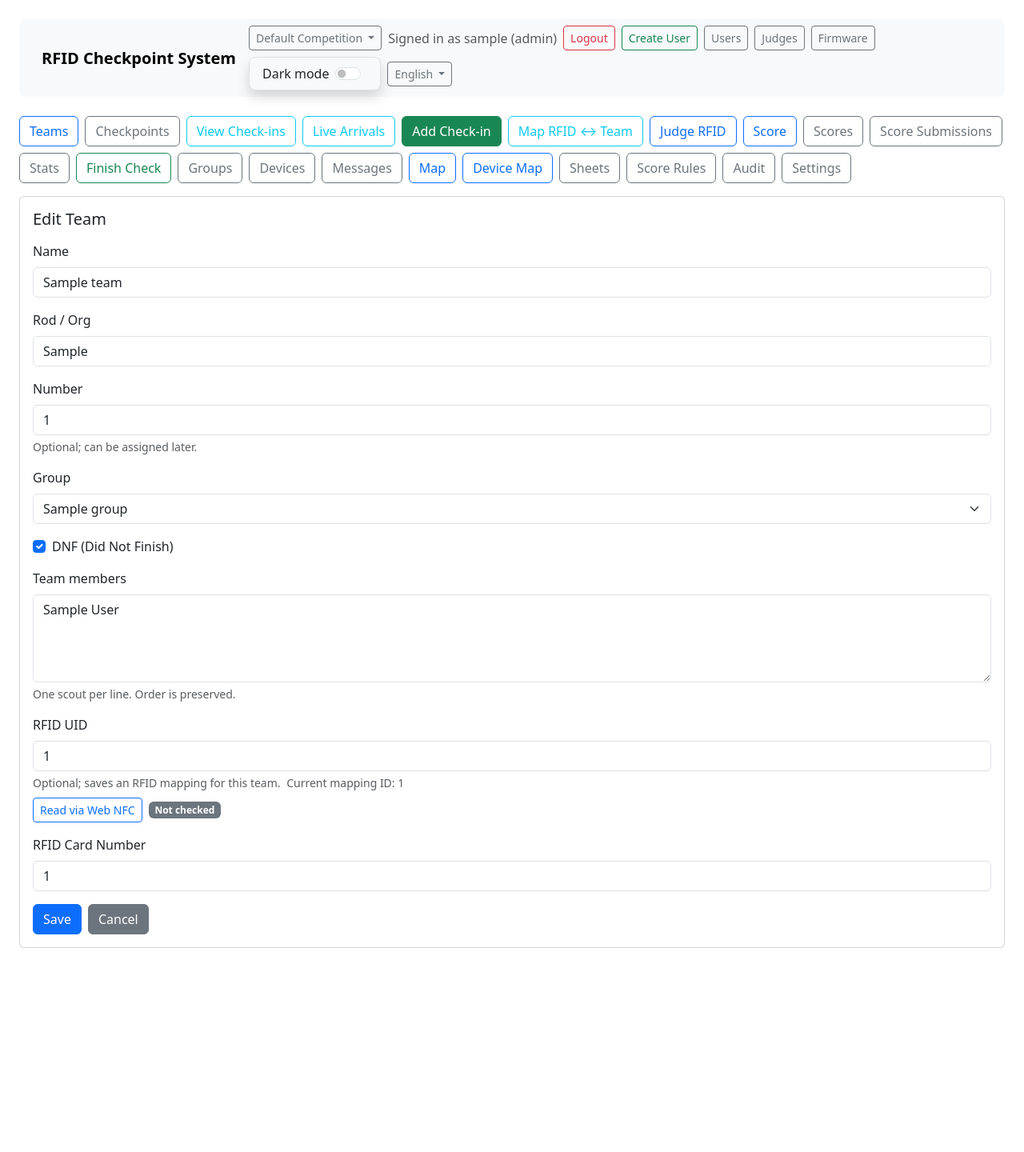
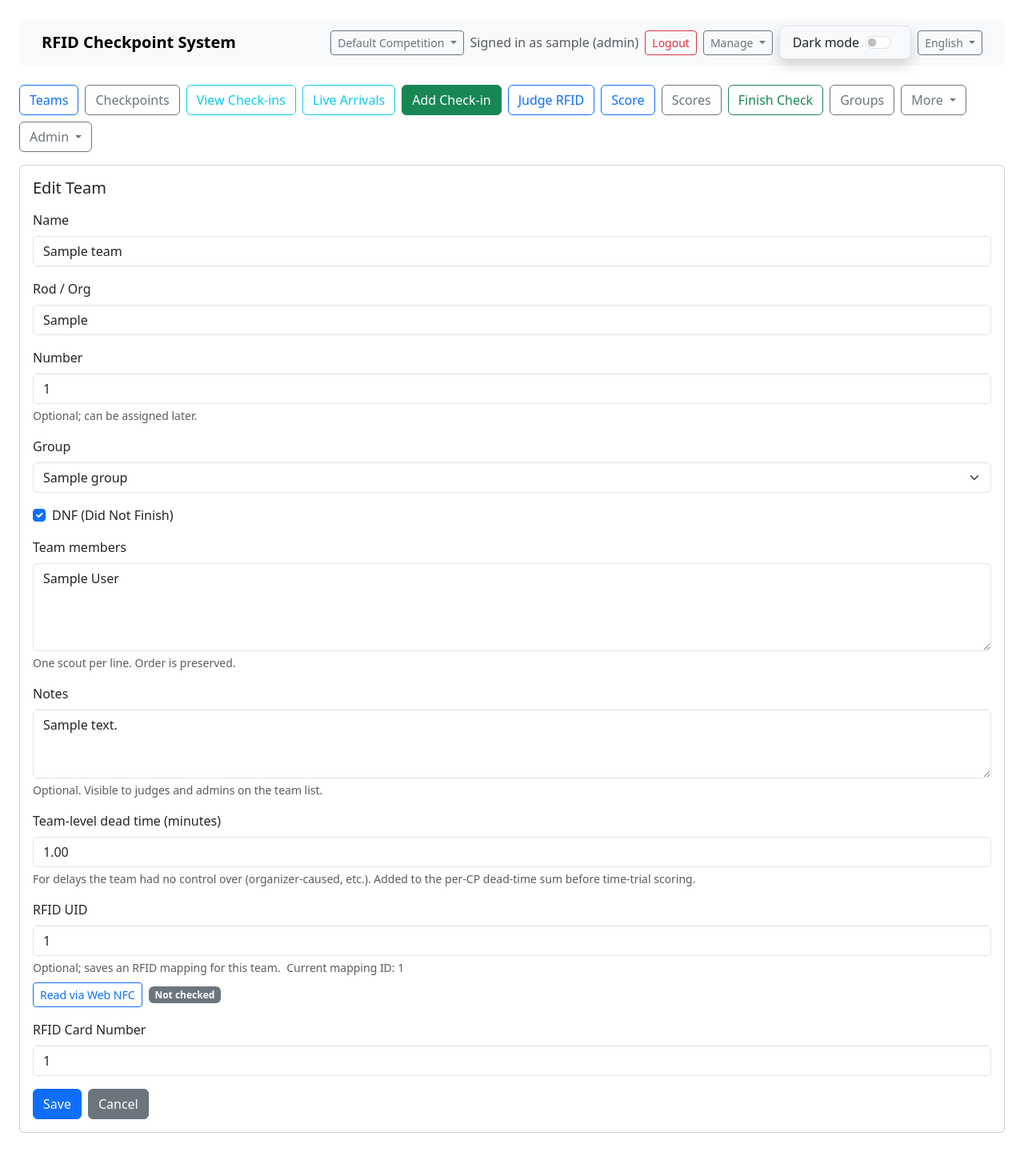
Before and after one commit to brinsoko/LoRa-CP, a Flask app: page /teams/1/edit in a window 1280 px wide. Shown: the whole page at 80% size. Before the commit the page ends 1185 px from the top, so only its background shows below. Run offline with Flask 3, Linux system fonts and the light colour scheme; a user stored in the database is signed in; tables that the repository leaves empty hold one stand-in row (values such as "Sample post").

Commit message:
wave 5: team notes, bonus dead-time UI, nav grouping, popups
Item 19 — Team.notes free-text field. Edit/Add team forms get a
3-row textarea (max 2000 chars). Teams list shows a sticky-note
icon with tooltip when notes are non-empty. Notes captured in the
team-update audit snapshot automatically.

Item 20 — Team.bonus_dead_time admin-only input. Number input
gated by has_role(admin). API silently drops the field for
non-admins. The scoring side was already wired up in wave 1+3.

Item 7 — navigation consolidation. 21 visible nav items down to
~10 for judges. Admin-only items collapse behind Admin ▾, less
frequent items behind More ▾, header buttons behind Manage ▾. No
tabs deleted; only grouped. Role gates preserved.

Item 17 — flash message polish. Bootstrap icons per category
(check / warning-triangle / x-circle / info / chat), dismissible
close buttons, success messages auto-dismiss in 5s, warnings and
errors stay sticky. Bootstrap Icons CDN added to base layout.

```diff
--- a/app/blueprints/teams/routes.py
+++ b/app/blueprints/teams/routes.py
@@ -148,17 +148,29 @@ def add_team():
             )
 
         members = _parse_members_text(request.form.get("members_text"))
+        notes = (request.form.get("notes") or "").strip()
+
+        create_payload = {
+            "name": name,
+            "number": number,
+            "organization": organization,
+            "group_id": selected_group_id,
+            "members": members,
+            "notes": notes,
+        }
+        if (get_current_competition_role() or "") == "admin":
+            raw_bonus = (request.form.get("bonus_dead_time") or "").strip()
+            if raw_bonus:
+                try:
+                    bonus_value = max(0.0, float(raw_bonus))
+                except (TypeError, ValueError):
+                    bonus_value = 0.0
+                create_payload["bonus_dead_time"] = bonus_value
 
         resp, payload = api_json(
             "POST",
             "/api/teams",
-            json={
-                "name": name,
-                "number": number,
-                "organization": organization,
-                "group_id": selected_group_id,
-                "members": members,
-            },
+            json=create_payload,
         )
 
         if resp.status_code == 201:
@@ -263,9 +275,19 @@ def edit_team(team_id: int):
             "organization": organization,
             "group_id": selected_group_id,
             "members": _parse_members_text(request.form.get("members_text")),
+            "notes": (request.form.get("notes") or "").strip(),
         }
         if (get_current_competition_role() or "") == "admin":
             update_payload["dnf"] = bool(request.form.get("dnf"))
+            raw_bonus = (request.form.get("bonus_dead_time") or "").strip()
+            if raw_bonus:
+                try:
+                    bonus_value = max(0.0, float(raw_bonus))
+                except (TypeError, ValueError):
+                    bonus_value = 0.0
+            else:
+                bonus_value = 0.0
+            update_payload["bonus_dead_time"] = bonus_value
 
         resp, payload = api_json(
             "PATCH",
--- a/app/templates/base.html
+++ b/app/templates/base.html
@@ -11,6 +11,11 @@
   <link rel="stylesheet"
         href="https://cdn.jsdelivr.net/npm/bootstrap@5.3.2/dist/css/bootstrap.min.css"
         integrity="sha384-T3c6CoIi6uLrA9TneNEoa7RxnatzjcDSCmG1MXxSR1GAsXEV/Dwwykc2MPK8M2HN"
+        crossorigin="anonymous">
+
+  <!-- Bootstrap Icons (for flash message icons, notes indicator, etc.) -->
+  <link rel="stylesheet"
+        href="https://cdn.jsdelivr.net/npm/bootstrap-icons@1.11.3/font/bootstrap-icons.min.css"
         crossorigin="anonymous">
 
   <!-- Initialize theme early (avoid flash) -->
@@ -93,12 +98,17 @@
           <a href="{{ url_for('auth.login') }}" class="btn btn-sm btn-outline-primary">{{ _('Login') }}</a>
         {% endif %}
         {% if current_user.is_authenticated and current_competition_role == 'admin' %}
-          <a href="{{ url_for('auth.register') }}" class="btn btn-sm btn-outline-success">{{ _('Create User') }}</a>
-        {% endif %}
-        {% if current_user.is_authenticated and current_competition_role == 'admin' %}
-          <a href="{{ url_for('users.list_users') }}" class="btn btn-sm btn-outline-secondary">{{ _('Users') }}</a>
-          <a href="{{ url_for('judges.assign_checkpoints') }}" class="btn btn-sm btn-outline-secondary">{{ _('Judges') }}</a>
-          <a href="{{ url_for('firmware.firmware_list') }}" class="btn btn-sm btn-outline-secondary">{{ _('Firmware') }}</a>
+          <div class="dropdown">
+            <button class="btn btn-sm btn-outline-secondary dropdown-toggle" type="button" data-bs-toggle="dropdown" aria-expanded="false">
+              {{ _('Manage') }}
+            </button>
+            <ul class="dropdown-menu dropdown-menu-end">
+              <li><a class="dropdown-item" href="{{ url_for('auth.register') }}">{{ _('Create User') }}</a></li>
+              <li><a class="dropdown-item" href="{{ url_for('users.list_users') }}">{{ _('Users') }}</a></li>
+              <li><a class="dropdown-item" href="{{ url_for('judges.assign_checkpoints') }}">{{ _('Judges') }}</a></li>
+              <li><a class="dropdown-item" href="{{ url_for('firmware.firmware_list') }}">{{ _('Firmware') }}</a></li>
+            </ul>
+          </div>
         {% endif %}
 
         <!-- THEME TOGGLE -->
@@ -140,44 +150,56 @@
     {% endif %}
 
     {% if current_competition and current_user.is_authenticated and current_competition_role in ['judge','admin'] %}
+      {# High-frequency-during-race tabs: keep visible #}
       <a href="{{ url_for('checkpoints.list_checkpoints') }}" class="btn btn-outline-secondary">{{ _('Checkpoints') }}</a>
-
-
-
       <a href="{{ url_for('checkins.list_checkins') }}" class="btn btn-outline-info">{{ _('View Check-ins') }}</a>
       <a href="{{ url_for('checkins.live_arrivals') }}" class="btn btn-outline-info">{{ _('Live Arrivals') }}</a>
       <a href="{{ url_for('checkins.add_checkin') }}" class="btn btn-success">{{ _('Add Check-in') }}</a>
-
-      <a href="{{ url_for('rfid.list_rfid') }}" class="btn btn-outline-info">{{ _('Map RFID ↔ Team') }}</a>
       <a href="{{ url_for('rfid.judge_console') }}" class="btn btn-outline-primary">{{ _('Judge RFID') }}</a>
       <a href="{{ url_for('scores.judge_score') }}" class="btn btn-outline-primary">{{ _('Score') }}</a>
       <a href="{{ url_for('scores.view_scores') }}" class="btn btn-outline-secondary">{{ _('Scores') }}</a>
-      {% if not current_competition.hide_score_submissions %}
-      <a href="{{ url_for('scores.score_submissions') }}" class="btn btn-outline-secondary">{{ _('Score Submissions') }}</a>
-      {% endif %}
-      <a href="{{ url_for('scores.score_stats') }}" class="btn btn-outline-secondary">{{ _('Stats') }}</a>
       <a href="{{ url_for('rfid.finish_console') }}" class="btn btn-outline-success">{{ _('Finish Check') }}</a>
+      <a href="{{ url_for('groups.list_groups') }}" class="btn btn-outline-secondary">{{ _('Groups') }}</a>
 
-      <a href="{{ url_for('groups.list_groups') }}" class="btn btn-outline-secondary">{{ _('Groups') }}</a>
-      <a href="{{ url_for('lora.lora_list') }}" class="btn btn-outline-secondary">{{ _('Devices') }}</a>
-      {% if current_user.is_authenticated and current_competition_role == 'admin' and not current_competition.hide_audit_messages %}
+      {# Lower-traffic-during-race utilities: collapse under "More" #}
+      <div class="dropdown">
+        <button class="btn btn-outline-secondary dropdown-toggle" type="button" data-bs-toggle="dropdown" aria-expanded="false">
+          {{ _('More') }}
+        </button>
+        <ul class="dropdown-menu">
+          <li><a class="dropdown-item" href="{{ url_for('rfid.list_rfid') }}">{{ _('Map RFID ↔ Team') }}</a></li>
+          {% if not current_competition.hide_score_submissions %}
+          <li><a class="dropdown-item" href="{{ url_for('scores.score_submissions') }}">{{ _('Score Submissions') }}</a></li>
+          {% endif %}
+          <li><a class="dropdown-item" href="{{ url_for('scores.score_stats') }}">{{ _('Stats') }}</a></li>
+          <li><a class="dropdown-item" href="{{ url_for('lora.lora_list') }}">{{ _('Devices') }}</a></li>
+          {% if not current_competition.hide_gps_map %}
+          <li><a class="dropdown-item" href="{{ url_for('maps.index') }}">{{ _('Map') }}</a></li>
+          {% endif %}
+          {% if not current_competition.hide_dev_map %}
+          <li><a class="dropdown-item" href="{{ url_for('maps.lora_map') }}">{{ _('Device Map') }}</a></li>
+          {% endif %}
+          {% if current_competition_role == 'admin' and not current_competition.hide_audit_messages %}
+          <li><a class="dropdown-item" href="{{ url_for('messages.list_messages') }}">{{ _('Messages') }}</a></li>
+          {% endif %}
+        </ul>
+      </div>
 
-          <a class="btn btn-outline-secondary" href="{{ url_for('messages.list_messages') }}">{{ _('Messages') }}</a>
-
-      {% endif %}
-      {% if not current_competition.hide_gps_map %}
-      <a href="{{ url_for('maps.index') }}" class="btn btn-outline-primary">{{ _('Map') }}</a>
-      {% endif %}
-      {% if not current_competition.hide_dev_map %}
-      <a href="{{ url_for('maps.lora_map') }}" class="btn btn-outline-primary">{{ _('Device Map') }}</a>
-      {% endif %}
-      {% if current_user.is_authenticated and current_competition_role == 'admin' %}
-      <a href="{{ url_for('sheets_admin.list_sheets') }}" class="btn btn-outline-secondary">{{ _('Sheets') }}</a>
-      <a href="{{ url_for('scores.score_rules') }}" class="btn btn-outline-secondary">{{ _('Score Rules') }}</a>
-      {% if not current_competition.hide_audit_messages %}
-      <a href="{{ url_for('audit.list_audit_events') }}" class="btn btn-outline-secondary">{{ _('Audit') }}</a>
-      {% endif %}
-      <a href="{{ url_for('main.competition_settings') }}" class="btn btn-outline-secondary">{{ _('Settings') }}</a>
+      {# Admin-only operational tools: collapse under "Admin" #}
+      {% if current_competition_role == 'admin' %}
+      <div class="dropdown">
+        <button class="btn btn-outline-secondary dropdown-toggle" type="button" data-bs-toggle="dropdown" aria-expanded="false">
+          {{ _('Admin') }}
+        </button>
+        <ul class="dropdown-menu">
+          <li><a class="dropdown-item" href="{{ url_for('sheets_admin.list_sheets') }}">{{ _('Sheets') }}</a></li>
+          <li><a class="dropdown-item" href="{{ url_for('scores.score_rules') }}">{{ _('Score Rules') }}</a></li>
+          {% if not current_competition.hide_audit_messages %}
+          <li><a class="dropdown-item" href="{{ url_for('audit.list_audit_events') }}">{{ _('Audit') }}</a></li>
+          {% endif %}
+          <li><a class="dropdown-item" href="{{ url_for('main.competition_settings') }}">{{ _('Settings') }}</a></li>
+        </ul>
+      </div>
       {% endif %}
     {% endif %}
     {% if current_user.is_authenticated and current_user.role == 'superadmin' %}
@@ -189,11 +211,43 @@
   <!-- FLASH MESSAGES -->
   {% with messages = get_flashed_messages(with_categories=true) %}
     {% if messages %}
-      <div class="mb-3">
+      {% set icon_map = {
+        'success': 'check-circle-fill',
+        'warning': 'exclamation-triangle-fill',
+        'danger': 'x-circle-fill',
+        'error': 'x-circle-fill',
+        'info': 'info-circle-fill',
+        'secondary': 'chat-square-text',
+      } %}
+      <div class="mb-3" id="flashMessages">
         {% for category, msg in messages %}
-          <div class="alert alert-{{ 'warning' if category=='warning' else category }} mb-2">{{ msg }}</div>
+          {% set effective_category = 'danger' if category == 'error' else ('warning' if category == 'warning' else category) %}
+          {% set icon_name = icon_map.get(category, icon_map.get(effective_category, 'chat-square-text')) %}
+          <div class="alert alert-{{ effective_category }} alert-dismissible fade show d-flex align-items-start gap-2 mb-2"
+               role="alert"
+               data-auto-dismiss="{{ 5000 if effective_category == 'success' else 0 }}">
+            <i class="bi bi-{{ icon_name }} flex-shrink-0" aria-hidden="true"></i>
+            <div class="flex-grow-1">{{ msg }}</div>
+            <button type="button" class="btn-close" data-bs-dismiss="alert" aria-label="{{ _('Close') }}"></button>
+          </div>
         {% endfor %}
       </div>
+      <script>
+        (function () {
+          document.querySelectorAll('#flashMessages .alert[data-auto-dismiss]').forEach((el) => {
+            const ttl = parseInt(el.dataset.autoDismiss || '0', 10);
+            if (ttl > 0) {
+              setTimeout(() => {
+                try {
+                  bootstrap.Alert.getOrCreateInstance(el).close();
+                } catch (e) {
+                  /* bootstrap not loaded yet — leave the alert visible */
+                }
+              }, ttl);
+            }
+          });
+        })();
+      </script>
     {% endif %}
   {% endwith %}
 
--- a/app/templates/team_edit.html
+++ b/app/templates/team_edit.html
@@ -53,6 +53,25 @@
 {% endfor %}</textarea>
         <div class="form-text">{{ _('One scout per line. Order is preserved.') }}</div>
       </div>
+
+      <div class="mb-3">
+        <label class="form-label" for="teamNotes">{{ _('Notes') }}</label>
+        <textarea id="teamNotes" name="notes" rows="3" class="form-control"
+                  maxlength="2000"
+                  placeholder="{{ _('Special events, organizer adjustments, anything judges should know.') }}">{{ team.notes or '' }}</textarea>
+        <div class="form-text">{{ _('Optional. Visible to judges and admins on the team list.') }}</div>
+      </div>
+
+      {% if current_competition_role == 'admin' %}
+      <div class="mb-3">
+        <label class="form-label" for="bonusDeadTime">{{ _('Team-level dead time (minutes)') }}</label>
+        <input id="bonusDeadTime" type="number" step="0.1" min="0" name="bonus_dead_time"
+               class="form-control" value="{{ '%.2f' % (team.bonus_dead_time or 0) }}">
+        <div class="form-text">
+          {{ _('For delays the team had no control over (organizer-caused, etc.). Added to the per-CP dead-time sum before time-trial scoring.') }}
+        </div>
+      </div>
+      {% endif %}
 
       <div class="mb-3">
         <label class="form-label">{{ _('RFID UID') }}</label>
```
Also changed, not shown: app/api/teams.py (+47 -8 lines), app/templates/add_team.html (+19 -0 lines).
